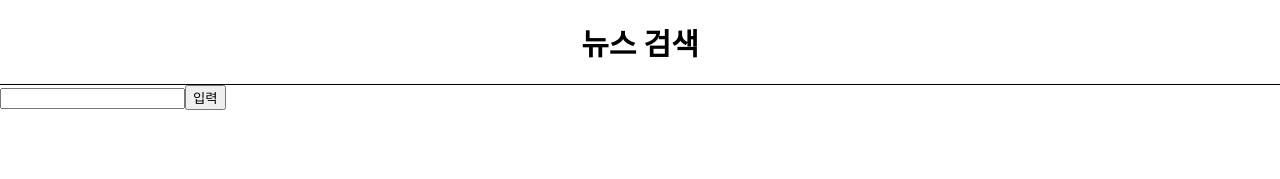
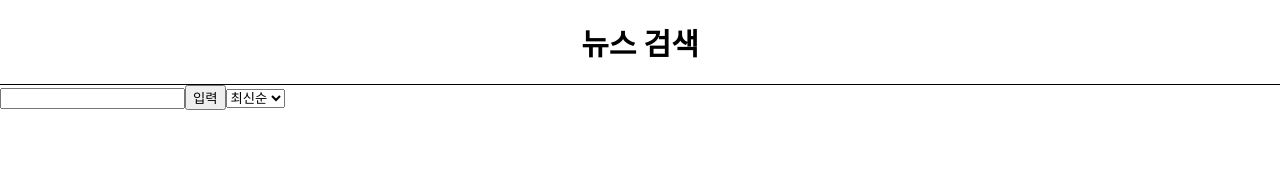
Before and after one commit to C-H-Kim/React-Project, a React (Create React App) app in the folder fintech/: page /news in a window 1280 px wide. Shown: the top 179 px of the page. Built offline with nearby package versions, Linux system fonts and the light colour scheme.

Commit message:
[feat] 뉴스 검색 페이지 개선 사항
- 정렬 기능 select 박스로 추가

```diff
--- a/fintech/src/components/InputComponent.js
+++ b/fintech/src/components/InputComponent.js
@@ -1,10 +1,15 @@
 import React from "react";
 
-const InputComponent = ({ handleChange, handleClick }) => {
+const InputComponent = ({ handleChange, handleClick, handleSelect, selectList }) => {
     return (
         <>
             <input onChange={handleChange}></input>
             <button onClick={handleClick}>입력</button>
+            <select onChange={handleSelect}>
+                {selectList.map((item, index) => {
+                    return <option key={index} value={item.value}>{item.key}</option>
+                })}
+            </select>
         </>
     );
 };
--- a/fintech/src/pages/NewsPage.js
+++ b/fintech/src/pages/NewsPage.js
@@ -7,6 +7,18 @@ import ListComponents from "../components/ListComponents";
 const NewsPage = () => {
     const [searchInputText, setSearchInputText] = useState("");
     const [newsList, setNewsList] = useState([]);
+    const [selected, setSelected] = useState("publishedAt");
+
+    const selectList = [
+        {key: "최신순", value: "publishedAt"},
+        {key: "인기순", value: "popularity"},
+        {key: "관련순", value: "relevancy"},
+    ];
+
+    const handleSelectSort = (e) => {
+        const { value } = e.target;
+        setSelected(value);
+    };
 
     const handleSearchInputChange = (e) => {
         const { value } = e.target;
@@ -17,7 +29,8 @@ const NewsPage = () => {
     const handleSearchButtonClick = () => {
         console.log("서버로 요청을 보냅니다.");
         // 템플릿 리터럴을 통해 API URL 작성
-        const requestUrl = `https://newsapi.org/v2/everything?q=${searchInputText}&from=2023-02-01&sortBy=popularity&apiKey=9559bd697b9c4e7dab65cdff4bf7369a&language=ko`;
+        const requestUrl = `https://newsapi.org/v2/everything?q=${searchInputText}&from=2023-02-04&sortBy=${selected}&apiKey=9559bd697b9c4e7dab65cdff4bf7369a&language=ko`;
+        console.log(requestUrl);
 
         // axios를 통해서 news API에 요청 보내기
         axios.get(requestUrl).then(({ data }) => {
@@ -32,6 +45,8 @@ const NewsPage = () => {
             <InputComponent
                 handleChange={handleSearchInputChange}
                 handleClick={handleSearchButtonClick}
+                handleSelect={handleSelectSort}
+                selectList={selectList}
             ></InputComponent>
             <ListComponents newsList={newsList}></ListComponents>
         </div>
```
